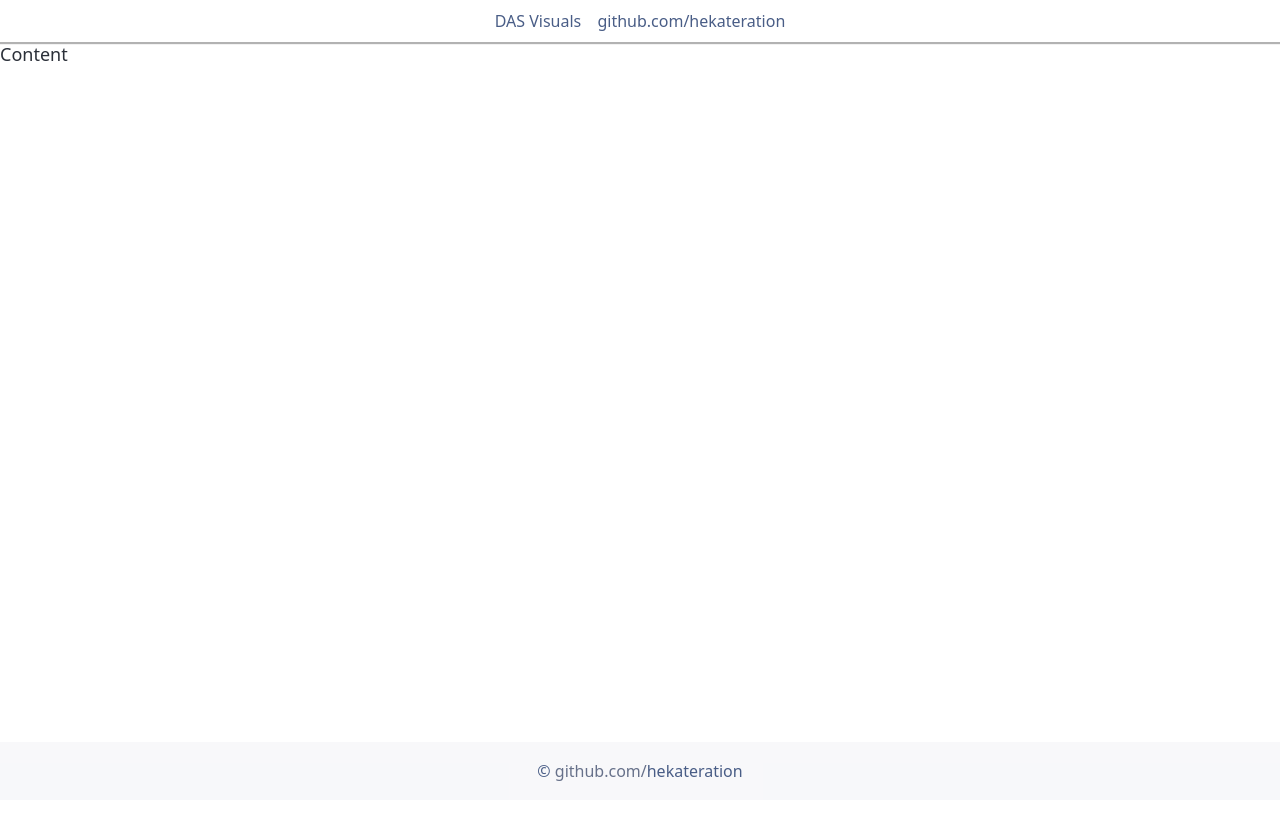
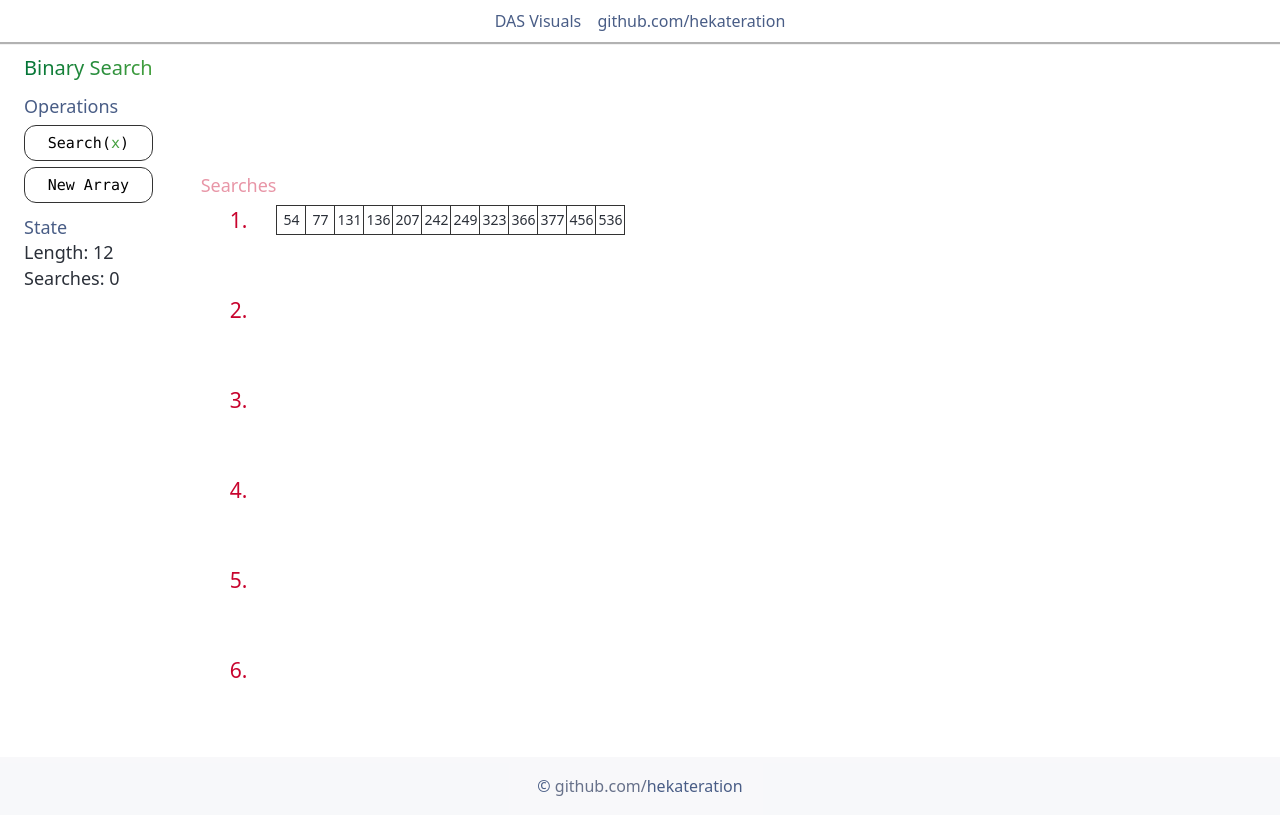
Before and after one commit to hekateration/das-visuals, a plain HTML site: page algorithms/binary-search.html in a window 1280 px wide. Drawn offline with Linux system fonts and the light colour scheme.

Commit message:
Feat: Binary Search - (operation) New Array

```diff
--- a/algorithms/binary-search.html
+++ b/algorithms/binary-search.html
@@ -6,6 +6,7 @@
   <link rel="icon" type="image/png" href="../logo.png">
 
   <link rel="stylesheet" href="../css/global.css">
+  <link rel="stylesheet" href="../css/binary-search.css">
 </head>
 <body>
 
@@ -14,9 +15,59 @@
   <a href="https://github.com/hekateration">github.com/hekateration</a>
 </div>
 
-<div>Content</div>
+<div class="container">
+  <div class="sidebar">
+    <h1 class="title gt-alg">Binary Search</h1>
+    <div class="operations">
+      <div class="title">Operations</div>
+      <button id="search" type="button">Search(<span class="color-green-bright">x</span>)</button>
+      <button id="new-array" type="button">New Array</button>
+    </div>
+    <div class="states">
+      <div class="title">State</div>
+      <div class="state">Length: <span id="state-length">0</span></div>
+      <div class="state">Searches: <span id="state-searches">0</span></div>
+    </div>
+  </div>
+  <div class="content">
+    <div class="domain-info">
+      <div class="info">
+        <div id="info" class="info-inner"></div>
+        <div id="progress" class="progress hidden">
+          <div id="progress-title" class="progress-title">Searching</div>
+          <div id="progress-inner" class="progress-inner"></div>
+        </div>
+      </div>
+    </div>
+
+    <div class="domain-cols">
+      <div class="domain-searches">
+        <div class="title">Searches</div>
+        <div class="search">1.</div>
+        <div class="search">2.</div>
+        <div class="search">3.</div>
+        <div class="search">4.</div>
+        <div class="search">5.</div>
+        <div class="search">6.</div>
+      </div>
+
+      <div class="domain-arrays">
+        <div class="array"></div>
+        <div class="array"></div>
+        <div class="array"></div>
+        <div class="array"></div>
+        <div class="array"></div>
+        <div class="array"></div>
+      </div>
+    </div>
+  </div>
+</div>
 
 <div class="footer">© <span class="text-muted">github.com/</span>hekateration</div>
 
+<script src="../js/util.js"></script>
+<script src="../js/stateview.js"></script>
+<script src="../js/binary-search.js"></script>
+<script src="../js/button.js"></script>
 </body>
 </html>
--- /dev/null
+++ b/css/binary-search.css
@@ -0,0 +1,48 @@
+.info
+{
+  width: 440px;
+}
+
+.domain-cols
+{
+  display: flex;
+}
+
+.domain-searches .title
+{
+  color: var(--red-light);
+  line-height: 40px;
+}
+.domain-searches .search
+{
+  color: var(--red);
+  text-align: center;
+  font-size: 21px;
+  line-height: 30px;
+  margin-bottom: 60px;
+}
+
+.domain-arrays
+{
+  position: relative;
+  margin-top: 40px;
+}
+.domain-arrays .array
+{
+  position: relative;
+  display: flex;
+  margin-bottom: 60px;
+  padding-left: 1px;
+}
+.domain-arrays .array .element
+{
+  position: relative;
+  z-index: 0;
+  width: 30px;
+  height: 30px;
+  margin-left: -1px;
+  border: 1px solid #333;
+  text-align: center;
+  line-height: 28px;
+  font-size: 14px;
+}
--- /dev/null
+++ b/js/binary-search.js
@@ -0,0 +1,140 @@
+state.elements = [];
+state.maxElements = 32;
+
+state.length = 0;
+view.length = document.getElementById('state-length');
+state.nSearches = 0;
+view.stateSearches = document.getElementById('state-searches');
+
+view.arrays = document.querySelectorAll('.domain-arrays > .array');
+view.searches = document.querySelectorAll('.domain-searches > div');
+let nSearches = 0;
+
+const buttonDetails =
+[
+  {
+    time: 'Best O(1); Average O(log n); Worst O(log n)',
+    description: 'Search for X within the array.',
+    descriptionTemplate: 'Search for X within the array.',
+    operation: binarySearch,
+    progressTitle: 'Searching for X',
+    progressTitleTemplate: 'Searching for X'
+  },
+  {
+    time: 'O(1)',
+    description: 'Make a new array with random elements.',
+    operation: newArray,
+    progressTitle: 'Making a new array'
+  }
+];
+
+async function binarySearch()
+{
+  // todo binarySearch()
+}
+
+async function newArray()
+{
+  // Cleanup from the last search
+  // todo Cleanup
+
+  // Randomize quantity of elements
+  let length = randomInt(10, state.maxElements);
+  while (length === state.length)
+  {
+    length = randomInt(10, state.maxElements);
+  }
+  // Update state - length
+  view.length.innerHTML = length;
+  // Show/hide first layer's elements based on new length
+  const vElements = view.arrays[0].children;
+  if (length > state.length) // New length is larger then old
+  {
+    for (let i = state.length; i < length; ++i)
+    {
+      vElements[i].classList.remove('hidden');
+    }
+  }
+  else
+  {
+    for (let i = state.length - 1; i >= length; --i)
+    {
+      vElements[i].classList.add('hidden');
+    }
+  }
+  state.length = length;
+  // Generate temporary array of new elements
+  const newNumbers = generateIncrementingNumbers(length);
+  // Animation - slowly match old numbers to new numbers
+  await matchNumbersToNew(newNumbers, state.elements, vElements);
+  // Generate X - the new search number
+  // todo Generate X
+}
+
+function generateIncrementingNumbers(length)
+{
+  const max = Math.floor( 999 / length );
+  const arr = [ randomInt(1, max) ];
+  for (let i = 1; i < length; ++i)
+  {
+    arr.push( randomInt(1, max) + arr[i-1] );
+  }
+  return arr;
+}
+
+function matchNumbersToNew(newNumbers, oldNumbers, view)
+{
+  return new Promise((resolve) =>
+  {
+    promiseMatchNumbersToNew(newNumbers, oldNumbers, view, resolve);
+  });
+}
+
+function promiseMatchNumbersToNew(newNumbers, oldNumbers, view, reslove)
+{
+  let hasChanged = false;
+  for (let i = 0; i < oldNumbers.length; ++i)
+  {
+    if (newNumbers[i] > oldNumbers[i])
+    {
+      ++oldNumbers[i];
+      hasChanged = true;
+    }
+    else if (newNumbers[i] < oldNumbers[i])
+    {
+      --oldNumbers[i];
+      hasChanged = true;
+    }
+
+    if (hasChanged)
+    {
+      view[i].innerHTML = oldNumbers[i];
+    }
+  }
+
+  if (hasChanged)
+  {
+    setTimeout(promiseMatchNumbersToNew, 5, newNumbers, oldNumbers, view, reslove);
+  }
+  else
+  {
+    reslove();
+  }
+}
+
+async function init()
+{
+  state.inProgress = true;
+  const array = view.arrays[0];
+  for (let i = 0; i < state.maxElements; ++i)
+  {
+    state.elements.push(i + 1);
+    array.insertAdjacentHTML('beforeend', `<div class="element hidden">${i + 1}</div>`);
+  }
+
+  await newArray();
+  state.inProgress = false;
+  updateTemplates();
+  updateInfo();
+}
+init();
```
